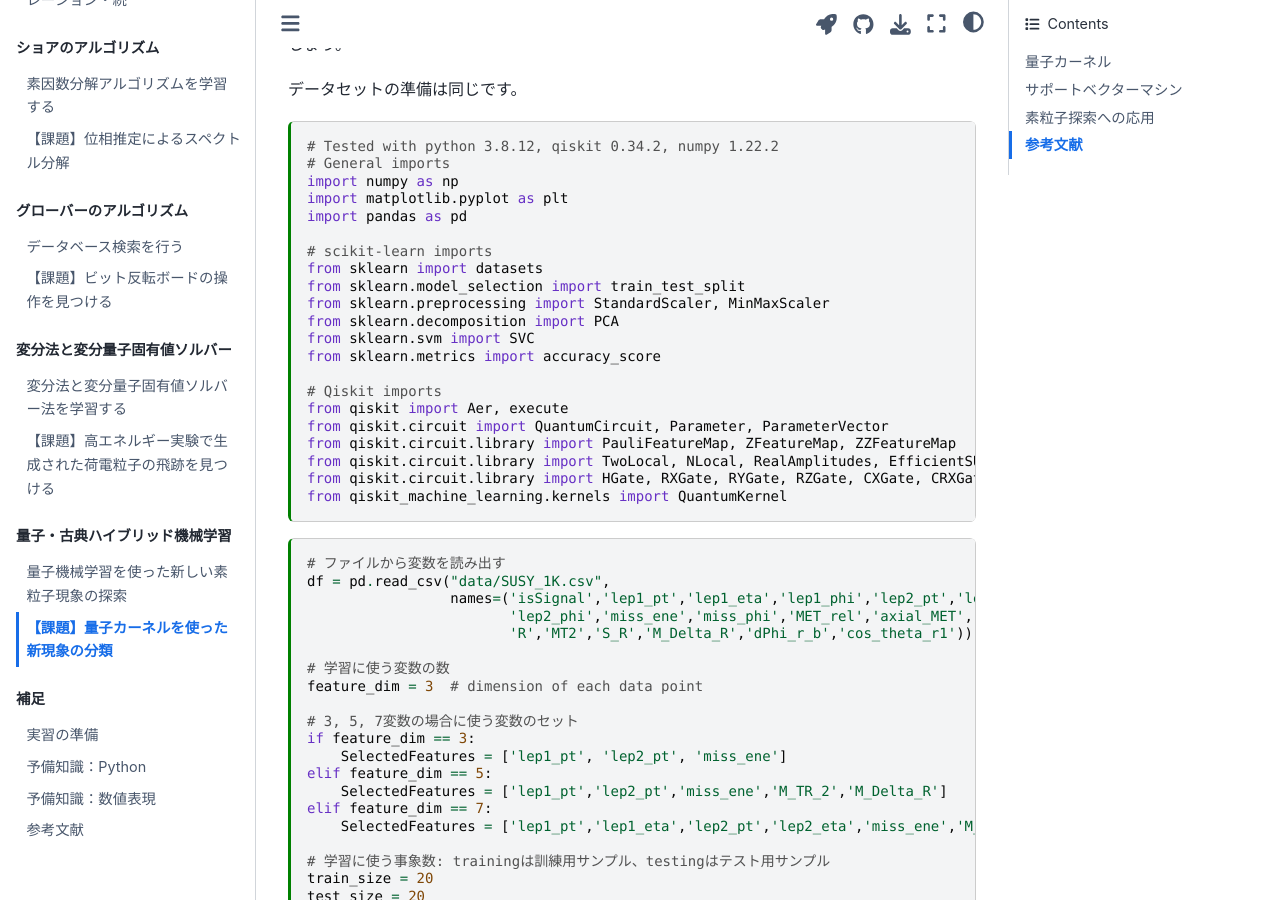
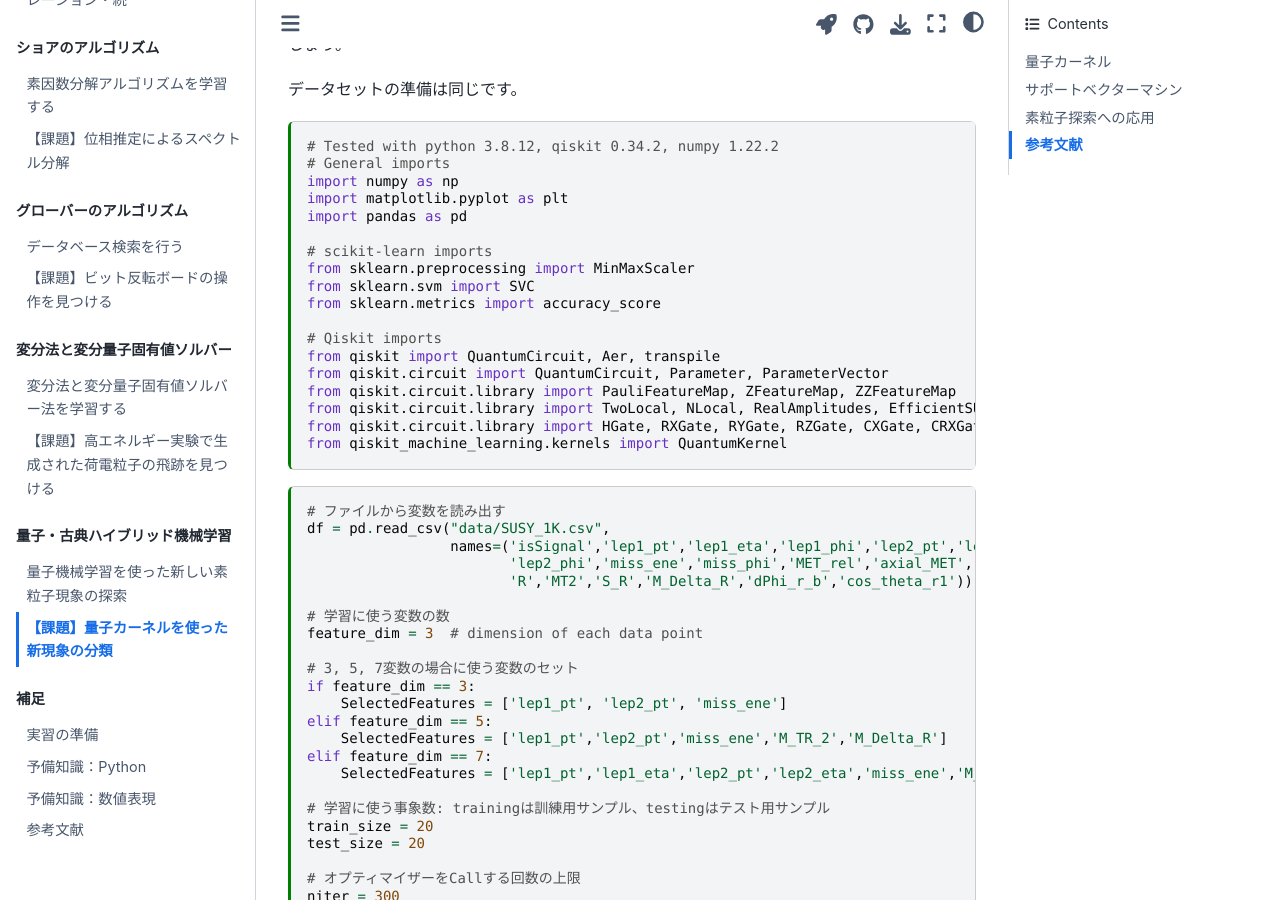
Before and after one commit to UTokyo-ICEPP/qc-workbook, a Jupyter Book: the page built from source/ja/qkc_machine_learning.md, in a window 1280 px wide and 900 px high, scrolled down 2867 px. Built offline with Jupyter Book 1.0.4 settings and Sphinx 7.4.7 and the Sphinx Book theme 1.1.4, drawn with Linux system fonts in a browser that asks for light colours; cross-references to code outside the pages are shown as plain code; some of the changed text lies outside the part shown.

```diff
--- a/source/ja/qkc_machine_learning.md
+++ b/source/ja/qkc_machine_learning.md
@@ -135,15 +135,12 @@ import matplotlib.pyplot as plt
 import pandas as pd
 
 # scikit-learn imports
-from sklearn import datasets
-from sklearn.model_selection import train_test_split
-from sklearn.preprocessing import StandardScaler, MinMaxScaler
-from sklearn.decomposition import PCA
+from sklearn.preprocessing import MinMaxScaler
 from sklearn.svm import SVC
 from sklearn.metrics import accuracy_score
 
 # Qiskit imports
-from qiskit import Aer, execute
+from qiskit import QuantumCircuit, Aer, transpile
 from qiskit.circuit import QuantumCircuit, Parameter, ParameterVector
 from qiskit.circuit.library import PauliFeatureMap, ZFeatureMap, ZZFeatureMap
 from qiskit.circuit.library import TwoLocal, NLocal, RealAmplitudes, EfficientSU2
@@ -281,11 +278,8 @@ pycharm:
 tags: [raises-exception, remove-output]
 ---
 backend = Aer.get_backend('qasm_simulator')
-job = execute(qc_circuit,
-              backend,
-              shots=8192,
-              seed_simulator=random_seed,
-              seed_transpiler=random_seed)
+qc_circuit = transpile(qc_circuit, backend=backend, seed_transpiler=random_seed)
+job = backend.run(qc_circuit, shots=8192, seed_simulator=random_seed)
 
 counts = job.result().get_counts(qc_circuit)
 print(f"Probability of observing 0^n state = {counts['0'*feature_dim]/sum(counts.values())}")
```
Also changed, not shown: 1 other file.
